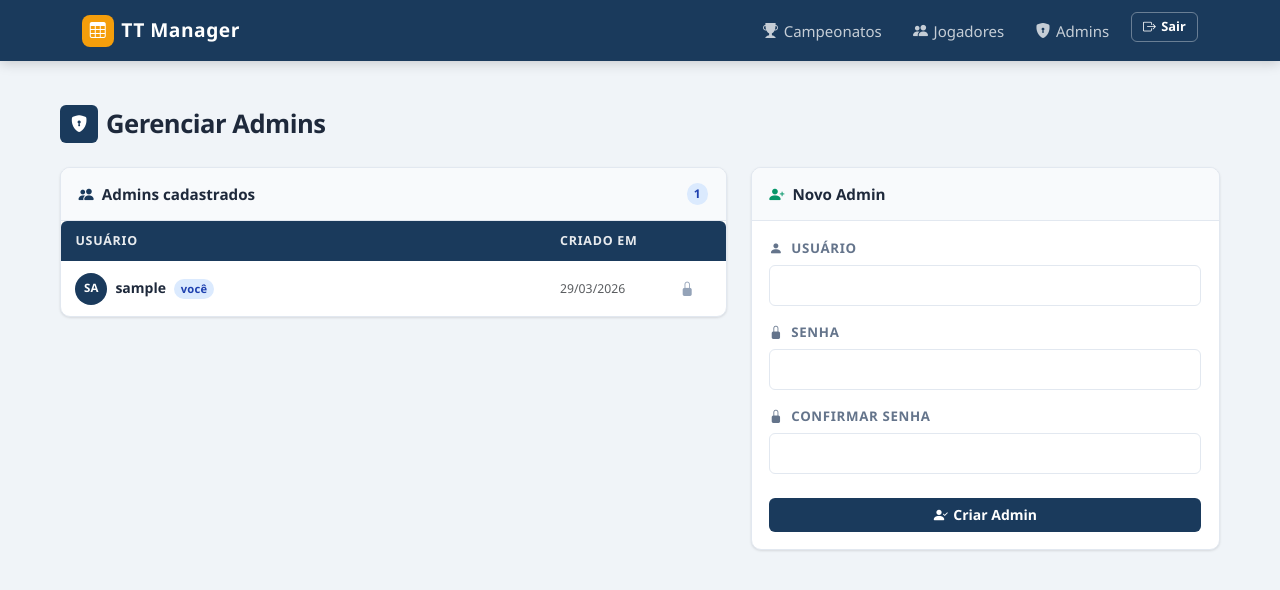
After one commit to marcoantonio567/organizador-campeonatos-tt, a Django app: page /gerenciar-admins/ in a window 1280 px wide. The commit adds this page. Shown: the top 590 px of the page. Run offline with Django 5.2, Linux system fonts and the light colour scheme; the visitor is signed in with stand-in values (Sample User, id 1); data comes from the database, SQL or seed files in the repository.

Commit message:
Adiciona autenticação de usuário para visualização e gerenciamento de campeonatos e jogadores; implementa páginas de login e gerenciamento de admins.

```diff
--- a/core/settings.py
+++ b/core/settings.py
@@ -73,3 +73,7 @@ STATIC_URL = '/static/'
 STATICFILES_DIRS = [BASE_DIR / 'static']
 
 DEFAULT_AUTO_FIELD = 'django.db.models.BigAutoField'
+
+LOGIN_URL = '/login/'
+LOGIN_REDIRECT_URL = '/'
+LOGOUT_REDIRECT_URL = '/'
--- a/core/urls.py
+++ b/core/urls.py
@@ -1,11 +1,15 @@
 from django.contrib import admin
+from django.contrib.auth import views as auth_views
 from django.urls import path, include
 from django.views.generic import RedirectView
 
 urlpatterns = [
     path('admin/', admin.site.urls),
+    path('login/', auth_views.LoginView.as_view(template_name='registration/login.html'), name='login'),
+    path('logout/', auth_views.LogoutView.as_view(), name='logout'),
     path('', RedirectView.as_view(url='/campeonatos/', permanent=False)),
     path('jogadores/', include('players.urls', namespace='players')),
     path('campeonatos/', include('championships.urls', namespace='championships')),
     path('partidas/', include('matches.urls', namespace='matches')),
+    path('gerenciar-admins/', include('core.admin_urls', namespace='admins')),
 ]
--- /dev/null
+++ b/core/views.py
@@ -0,0 +1,85 @@
+from django import forms
+from django.contrib import messages
+from django.contrib.auth.mixins import LoginRequiredMixin
+from django.contrib.auth.models import User
+from django.shortcuts import redirect
+from django.urls import reverse_lazy
+from django.views.generic import ListView, CreateView, DeleteView
+
+
+class AdminUserForm(forms.ModelForm):
+    password = forms.CharField(
+        label='Senha',
+        widget=forms.PasswordInput(attrs={'class': 'tt-form-control'}),
+    )
+    password_confirm = forms.CharField(
+        label='Confirmar senha',
+        widget=forms.PasswordInput(attrs={'class': 'tt-form-control'}),
+    )
+
+    class Meta:
+        model = User
+        fields = ['username']
+        widgets = {
+            'username': forms.TextInput(attrs={'class': 'tt-form-control'}),
+        }
+        labels = {
+            'username': 'Usuário',
+        }
+
+    def clean(self):
+        cleaned = super().clean()
+        p1 = cleaned.get('password')
+        p2 = cleaned.get('password_confirm')
+        if p1 and p2 and p1 != p2:
+            self.add_error('password_confirm', 'As senhas não coincidem.')
+        return cleaned
+
+
+class AdminListView(LoginRequiredMixin, ListView):
+    model = User
+    template_name = 'admins/list.html'
+    context_object_name = 'admins'
+
+    def get_queryset(self):
+        return User.objects.all().order_by('username')
+
+    def get_context_data(self, **kwargs):
+        ctx = super().get_context_data(**kwargs)
+        ctx['form'] = AdminUserForm()
+        return ctx
+
+
+class AdminCreateView(LoginRequiredMixin, CreateView):
+    model = User
+    form_class = AdminUserForm
+    success_url = reverse_lazy('admins:list')
+
+    def form_valid(self, form):
+        user = form.save(commit=False)
+        user.set_password(form.cleaned_data['password'])
+        user.is_staff = True
+        user.save()
+        messages.success(self.request, f'Admin "{user.username}" criado com sucesso.')
+        return redirect(self.success_url)
+
+    def form_invalid(self, form):
+        for field, errors in form.errors.items():
+            for error in errors:
+                messages.error(self.request, error)
+        return redirect('admins:list')
+
+
+class AdminDeleteView(LoginRequiredMixin, DeleteView):
+    model = User
+    success_url = reverse_lazy('admins:list')
+
+    def post(self, request, *args, **kwargs):
+        user = self.get_object()
+        if user == request.user:
+            messages.error(request, 'Você não pode excluir sua própria conta.')
+            return redirect('admins:list')
+        username = user.username
+        user.delete()
+        messages.success(request, f'Admin "{username}" removido.')
+        return redirect(self.success_url)
--- a/matches/views.py
+++ b/matches/views.py
@@ -1,4 +1,5 @@
 from django.contrib import messages
+from django.contrib.auth.mixins import LoginRequiredMixin
 from django.shortcuts import get_object_or_404, redirect
 from django.urls import reverse
 from django.views.generic import UpdateView
@@ -8,7 +9,7 @@ from .forms import MatchResultForm
 from championships.services import advance_winner
 
 
-class MatchUpdateView(UpdateView):
+class MatchUpdateView(LoginRequiredMixin, UpdateView):
     model = Match
     form_class = MatchResultForm
     template_name = 'matches/form.html'
--- /dev/null
+++ b/templates/admins/list.html
@@ -0,0 +1,106 @@
+{% extends 'base.html' %}
+{% block title %}Gerenciar Admins{% endblock %}
+
+{% block content %}
+<div class="tt-page-header">
+  <h2>
+    <span class="page-icon"><i class="bi bi-shield-lock-fill"></i></span>
+    Gerenciar Admins
+  </h2>
+</div>
+
+<div class="row g-4">
+
+  <!-- Lista de admins -->
+  <div class="col-md-7">
+    <div class="tt-card">
+      <div class="tt-card-header">
+        <span><i class="bi bi-people-fill me-2" style="color:var(--tt-primary)"></i>Admins cadastrados</span>
+        <span class="tt-badge ativo">{{ admins.count }}</span>
+      </div>
+      <div class="tt-card-body p-0">
+        <table class="tt-table">
+          <thead>
+            <tr>
+              <th>Usuário</th>
+              <th style="width:120px">Criado em</th>
+              <th style="width:60px"></th>
+            </tr>
+          </thead>
+          <tbody>
+            {% for admin_user in admins %}
+            <tr>
+              <td>
+                <div class="d-flex align-items-center gap-2">
+                  <span class="player-avatar" style="width:32px;height:32px;font-size:.72rem">
+                    {{ admin_user.username|slice:":2"|upper }}
+                  </span>
+                  <span class="fw-semibold">{{ admin_user.username }}</span>
+                  {% if admin_user == user %}
+                    <span class="tt-badge ativo" style="font-size:.7rem">você</span>
+                  {% endif %}
+                </div>
+              </td>
+              <td class="text-muted small">{{ admin_user.date_joined|date:"d/m/Y" }}</td>
+              <td>
+                {% if admin_user != user %}
+                <form method="post" action="{% url 'admins:delete' admin_user.pk %}" onsubmit="return confirm('Remover admin {{ admin_user.username }}?')">
+                  {% csrf_token %}
+                  <button type="submit" class="tt-btn sm icon-only" style="background:transparent;color:#fca5a5;border:1.5px solid #fecaca" title="Remover">
+                    <i class="bi bi-trash-fill"></i>
+                  </button>
+                </form>
+                {% else %}
+                <span title="Não é possível excluir sua própria conta" style="color:#94a3b8;font-size:.9rem">
+                  <i class="bi bi-lock-fill"></i>
+                </span>
+                {% endif %}
+              </td>
+            </tr>
+            {% empty %}
+            <tr>
+              <td colspan="3">
+                <div class="empty-state" style="padding:1.5rem">
+                  <div class="empty-icon"><i class="bi bi-person-x"></i></div>
+                  <p>Nenhum admin cadastrado.</p>
+                </div>
+              </td>
+            </tr>
+            {% endfor %}
+          </tbody>
+        </table>
+      </div>
+    </div>
+  </div>
+
+  <!-- Criar novo admin -->
+  <div class="col-md-5">
+    <div class="tt-card">
+      <div class="tt-card-header">
+        <span><i class="bi bi-person-plus-fill me-2" style="color:var(--tt-success)"></i>Novo Admin</span>
+      </div>
+      <div class="tt-card-body">
+        <form method="post" action="{% url 'admins:create' %}">
+          {% csrf_token %}
+          <div class="mb-3">
+            <label class="tt-form-label"><i class="bi bi-person-fill me-1"></i> Usuário</label>
+            {{ form.username }}
+          </div>
+          <div class="mb-3">
+            <label class="tt-form-label"><i class="bi bi-lock-fill me-1"></i> Senha</label>
+            {{ form.password }}
+          </div>
+          <div class="mb-4">
+            <label class="tt-form-label"><i class="bi bi-lock-fill me-1"></i> Confirmar senha</label>
+            {{ form.password_confirm }}
+          </div>
+          <button type="submit" class="tt-btn primary w-100" style="justify-content:center">
+            <i class="bi bi-person-check-fill"></i> Criar Admin
+          </button>
+        </form>
+      </div>
+    </div>
+  </div>
+
+</div>
+{% endblock %}
--- a/templates/base.html
+++ b/templates/base.html
@@ -32,6 +32,27 @@
             <i class="bi bi-people-fill"></i> Jogadores
           </a>
         </li>
+        {% if user.is_authenticated %}
+        <li class="nav-item">
+          <a class="nav-link" href="{% url 'admins:list' %}">
+            <i class="bi bi-shield-lock-fill"></i> Admins
+          </a>
+        </li>
+        <li class="nav-item ms-1">
+          <form method="post" action="{% url 'logout' %}" class="d-inline">
+            {% csrf_token %}
+            <button type="submit" class="tt-btn ghost sm" style="color:#fff;border-color:rgba(255,255,255,.35)">
+              <i class="bi bi-box-arrow-right"></i> Sair
+            </button>
+          </form>
+        </li>
+        {% else %}
+        <li class="nav-item ms-2">
+          <a href="{% url 'login' %}" class="tt-btn ghost sm" style="color:#fff;border-color:rgba(255,255,255,.35)">
+            <i class="bi bi-shield-lock-fill"></i> Admin
+          </a>
+        </li>
+        {% endif %}
       </ul>
     </div>
   </div>
--- a/templates/championships/list.html
+++ b/templates/championships/list.html
@@ -8,9 +8,11 @@
     <span class="page-icon"><i class="bi bi-trophy-fill"></i></span>
     Campeonatos
   </h2>
+  {% if user.is_authenticated %}
   <a href="{% url 'championships:create' %}" class="tt-btn primary">
     <i class="bi bi-plus-lg"></i> Novo Campeonato
   </a>
+  {% endif %}
 </div>
 
 <div class="tt-tabs" id="champTabs" role="tablist">
@@ -37,9 +39,11 @@
         <div class="empty-state">
           <div class="empty-icon"><i class="bi bi-trophy"></i></div>
           <p>Nenhum campeonato ativo no momento.</p>
+          {% if user.is_authenticated %}
           <a href="{% url 'championships:create' %}" class="tt-btn primary mt-2">
             <i class="bi bi-plus-lg"></i> Criar primeiro campeonato
           </a>
+          {% endif %}
         </div>
       </div>
       {% endfor %}
--- a/templates/players/_table.html
+++ b/templates/players/_table.html
@@ -36,12 +36,14 @@
             <span class="text-muted small"> pts</span>
           </td>
           <td class="text-end">
+            {% if user.is_authenticated %}
             <a href="{% url 'players:update' ranking.player.pk %}" class="tt-btn ghost sm icon-only" title="Editar">
               <i class="bi bi-pencil-fill"></i>
             </a>
             <a href="{% url 'players:delete' ranking.player.pk %}" class="tt-btn sm icon-only" style="background:transparent;color:#fca5a5;border:1.5px solid #fecaca" title="Excluir">
               <i class="bi bi-trash-fill"></i>
             </a>
+            {% endif %}
           </td>
         </tr>
         {% empty %}
@@ -50,9 +52,11 @@
             <div class="empty-state" style="padding:2rem">
               <div class="empty-icon"><i class="bi bi-person-x"></i></div>
               <p>Nenhum jogador {{ empty_label|lower }} cadastrado.</p>
+              {% if user.is_authenticated %}
               <a href="{% url 'players:create' %}" class="tt-btn primary sm mt-1">
                 <i class="bi bi-plus-lg"></i> Cadastrar Jogador
               </a>
+              {% endif %}
             </div>
           </td>
         </tr>
--- a/templates/players/detail.html
+++ b/templates/players/detail.html
@@ -30,9 +30,11 @@
       </div>
     </div>
   </div>
+  {% if user.is_authenticated %}
   <a href="{% url 'players:update' player.pk %}" class="tt-btn ghost sm">
     <i class="bi bi-pencil-fill"></i> Editar
   </a>
+  {% endif %}
 </div>
 
 <!-- Ranking points per category -->
--- a/templates/players/list.html
+++ b/templates/players/list.html
@@ -8,9 +8,11 @@
     <span class="page-icon"><i class="bi bi-people-fill"></i></span>
     Jogadores
   </h2>
+  {% if user.is_authenticated %}
   <a href="{% url 'players:create' %}" class="tt-btn primary">
     <i class="bi bi-plus-lg"></i> Novo Jogador
   </a>
+  {% endif %}
 </div>
 
 <div class="tt-tabs" id="playerTabs" role="tablist">
```
Also changed, not shown: championships/views.py (+23 -9 lines), core/admin_urls.py (added, +10 -0 lines), players/views.py (+4 -3 lines), templates/championships/bracket.html (+5 -3 lines), templates/championships/confirm_delete.html (+9 -1 lines), templates/championships/detail.html (+15 -9 lines), templates/championships/form.html (+11 -0 lines), templates/championships/groups.html (+5 -3 lines), templates/registration/login.html (added, +40 -0 lines).
